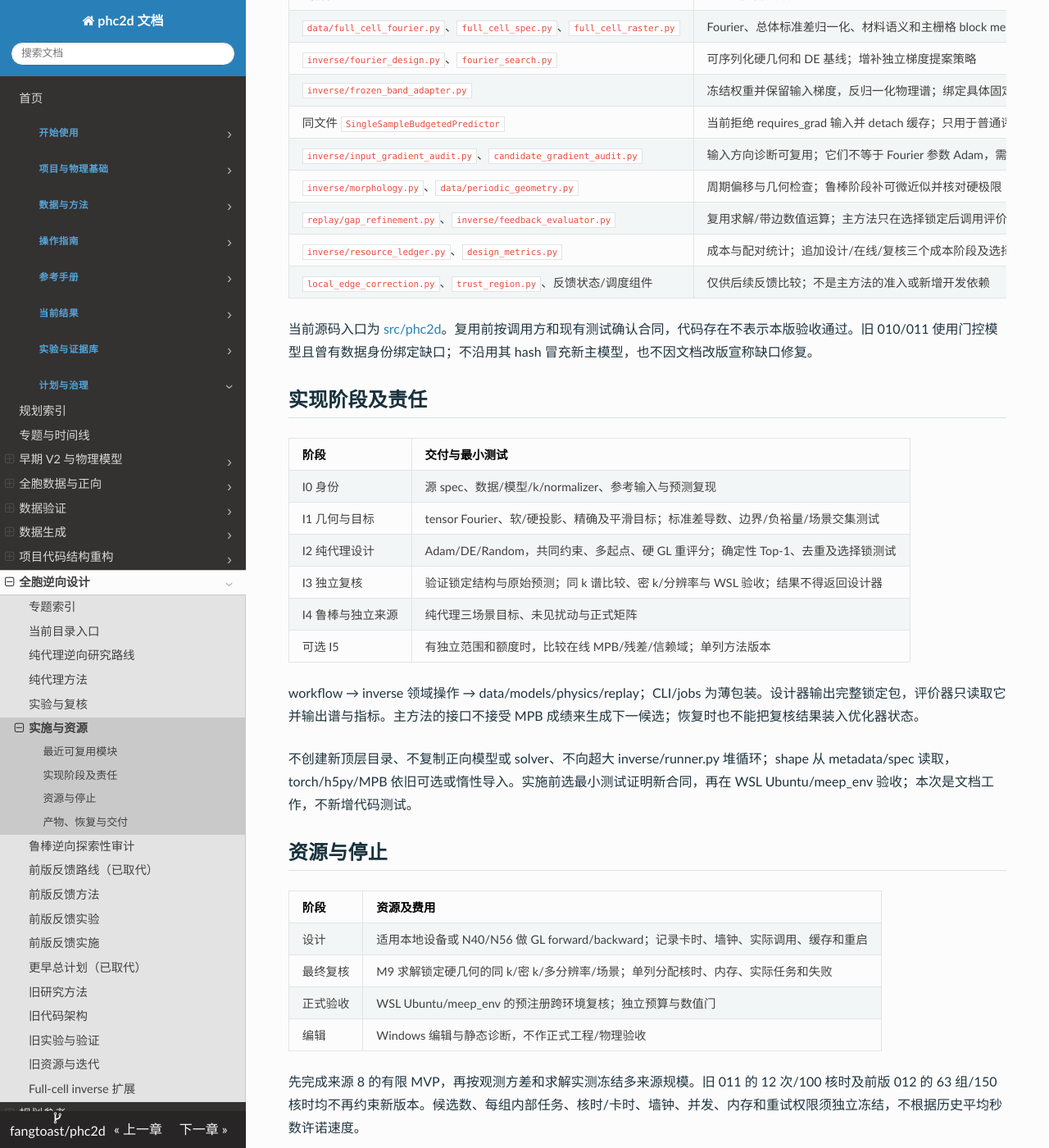
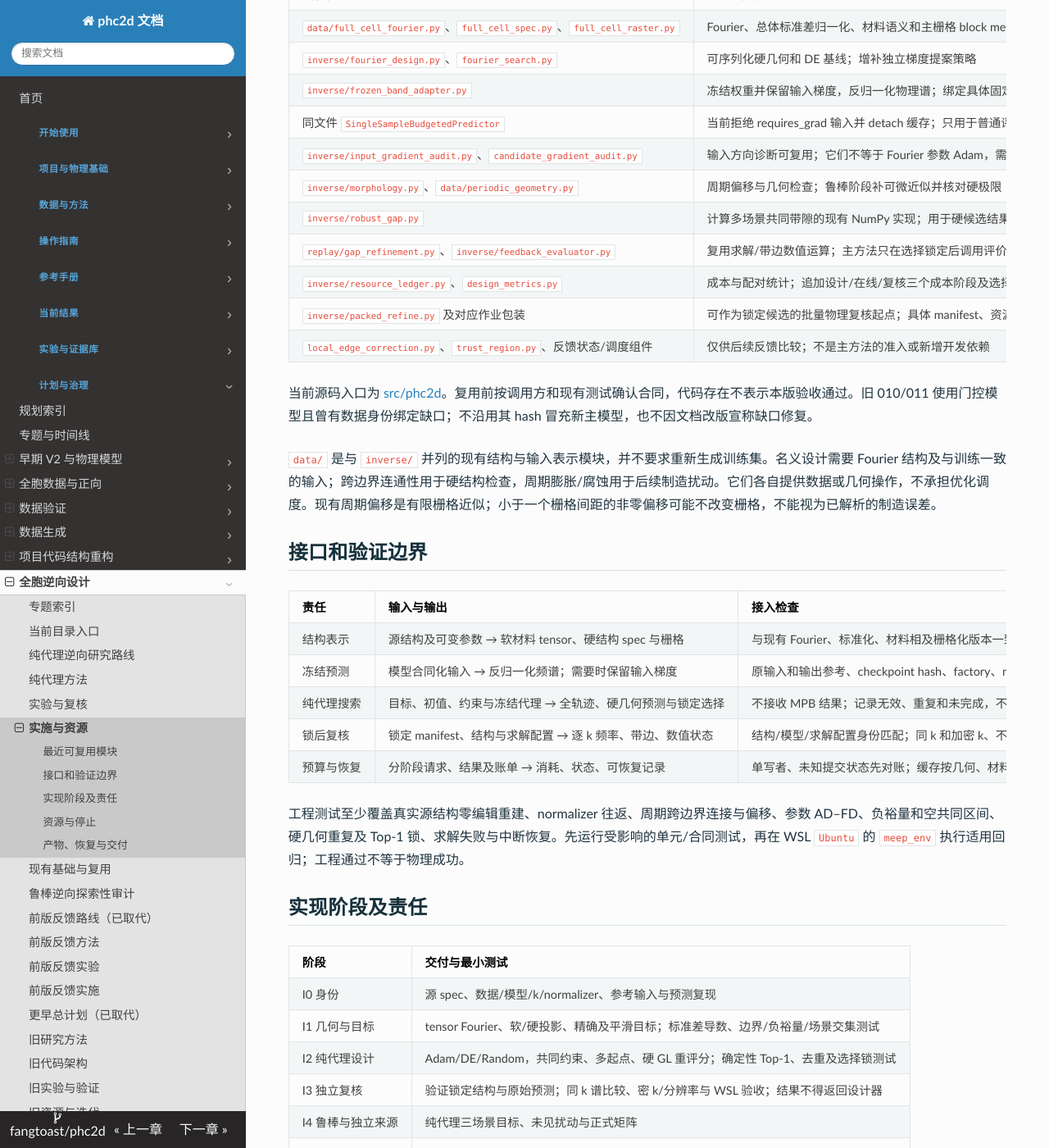
Before and after one commit to fangtoast/phc2d, an MkDocs documentation site: the page built from docs/planning/鲁棒带隙逆向/实施与资源.md, in a window 1280 px wide and 1400 px high, scrolled down 344 px. Shown: the whole window at 82% size. Built offline with MkDocs 1.6.1, drawn with Linux system fonts in a browser that asks for light colours.

Commit message:
Integrate reusable inverse foundations into current plan

```diff
--- a/docs/planning/鲁棒带隙逆向/实施与资源.md
+++ b/docs/planning/鲁棒带隙逆向/实施与资源.md
@@ -36,11 +36,27 @@ related_results:
 | 同文件 `SingleSampleBudgetedPredictor` | 当前拒绝 requires_grad 输入并 detach 缓存；只用于普通评分，梯度路径另计 forward/backward |
 | `inverse/input_gradient_audit.py`、`candidate_gradient_audit.py` | 输入方向诊断可复用；它们不等于 Fourier 参数 Adam，需要整条几何链验证 |
 | `inverse/morphology.py`、`data/periodic_geometry.py` | 周期偏移与几何检查；鲁棒阶段补可微近似并核对硬极限 |
+| `inverse/robust_gap.py` | 计算多场景共同带隙的现有 NumPy 实现；用于硬候选结果核对，不能直接当可微优化目标 |
 | `replay/gap_refinement.py`、`inverse/feedback_evaluator.py` | 复用求解/带边数值运算；主方法只在选择锁定后调用评价接口，不调用反馈决策 |
 | `inverse/resource_ledger.py`、`design_metrics.py` | 成本与配对统计；追加设计/在线/复核三个成本阶段及选择锁身份 |
+| `inverse/packed_refine.py` 及对应作业包装 | 可作为锁定候选的批量物理复核起点；具体 manifest、资源合同、输出完整性和新提交范围须重新核验 |
 | `local_edge_correction.py`、`trust_region.py`、反馈状态/调度组件 | 仅供后续反馈比较；不是主方法的准入或新增开发依赖 |
 
 当前源码入口为 [src/phc2d](https://github.com/fangtoast/phc2d/tree/master/src/phc2d)。复用前按调用方和现有测试确认合同，代码存在不表示本版验收通过。旧 010/011 使用门控模型且曾有数据身份绑定缺口；不沿用其 hash 冒充新主模型，也不因文档改版宣称缺口修复。
+
+`data/` 是与 `inverse/` 并列的现有结构与输入表示模块，并不要求重新生成训练集。名义设计需要 Fourier 结构及与训练一致的输入；跨边界连通性用于硬结构检查，周期膨胀/腐蚀用于后续制造扰动。它们各自提供数据或几何操作，不承担优化调度。现有周期偏移是有限栅格近似；小于一个栅格间距的非零偏移可能不改变栅格，不能视为已解析的制造误差。
+
+## 接口和验证边界
+
+| 责任 | 输入与输出 | 接入检查 |
+|---|---|---|
+| 结构表示 | 源结构及可变参数 → 软材料 tensor、硬结构 spec 与栅格 | 与现有 Fourier、标准化、材料相及栅格化版本一致；参数变化时保留均值/标准差导数 |
+| 冻结预测 | 模型合同化输入 → 反归一化频谱；需要时保留输入梯度 | 原输入和输出参考、checkpoint hash、factory、normalizer 与 k 身份匹配 |
+| 纯代理搜索 | 目标、初值、约束与冻结代理 → 全轨迹、硬几何预测与锁定选择 | 不接收 MPB 结果；记录无效、重复和未完成，不静默替换 |
+| 锁后复核 | 锁定 manifest、结构与求解配置 → 逐 k 频率、带边、数值状态 | 结构/模型/求解配置身份匹配；同 k 和加密 k、不同 resolution 的结果分开 |
+| 预算与恢复 | 分阶段请求、结果及账单 → 消耗、状态、可恢复记录 | 单写者、未知提交状态先对账；缓存按几何、材料、k 与精度隔离 |
+
+工程测试至少覆盖真实源结构零编辑重建、normalizer 往返、周期跨边界连接与偏移、参数 AD–FD、负裕量和空共同区间、硬几何重复及 Top-1 锁、求解失败与中断恢复。先运行受影响的单元/合同测试，再在 WSL `Ubuntu` 的 `meep_env` 执行适用回归；工程通过不等于物理成功。
 
 ## 实现阶段及责任
 
--- a/mkdocs.yml
+++ b/mkdocs.yml
@@ -230,6 +230,7 @@ nav:
           - 纯代理方法: planning/鲁棒带隙逆向/纯代理方法.md
           - 实验与复核: planning/鲁棒带隙逆向/实验与复核.md
           - 实施与资源: planning/鲁棒带隙逆向/实施与资源.md
+          - 现有基础与复用: planning/鲁棒带隙逆向/现有基础与复用.md
           - 鲁棒逆向探索性审计: results/inverse/鲁棒带隙逆向可用性审计.md
           - 前版反馈路线（已取代）: planning/鲁棒带隙逆向/历史方案/可微物理反馈路线.md
           - 前版反馈方法: planning/鲁棒带隙逆向/历史方案/可微方法协议.md
```
Also changed, not shown: docs/planning/鲁棒带隙逆向/README.md (+2 -1 lines), docs/planning/鲁棒带隙逆向/实验与复核.md (+12 -0 lines), docs/planning/鲁棒带隙逆向/现有基础与复用.md (added, +84 -0 lines), docs/planning/鲁棒带隙逆向/研究总方案.md (+9 -0 lines), docs/planning/鲁棒带隙逆向/纯代理方法.md (+2 -0 lines).
